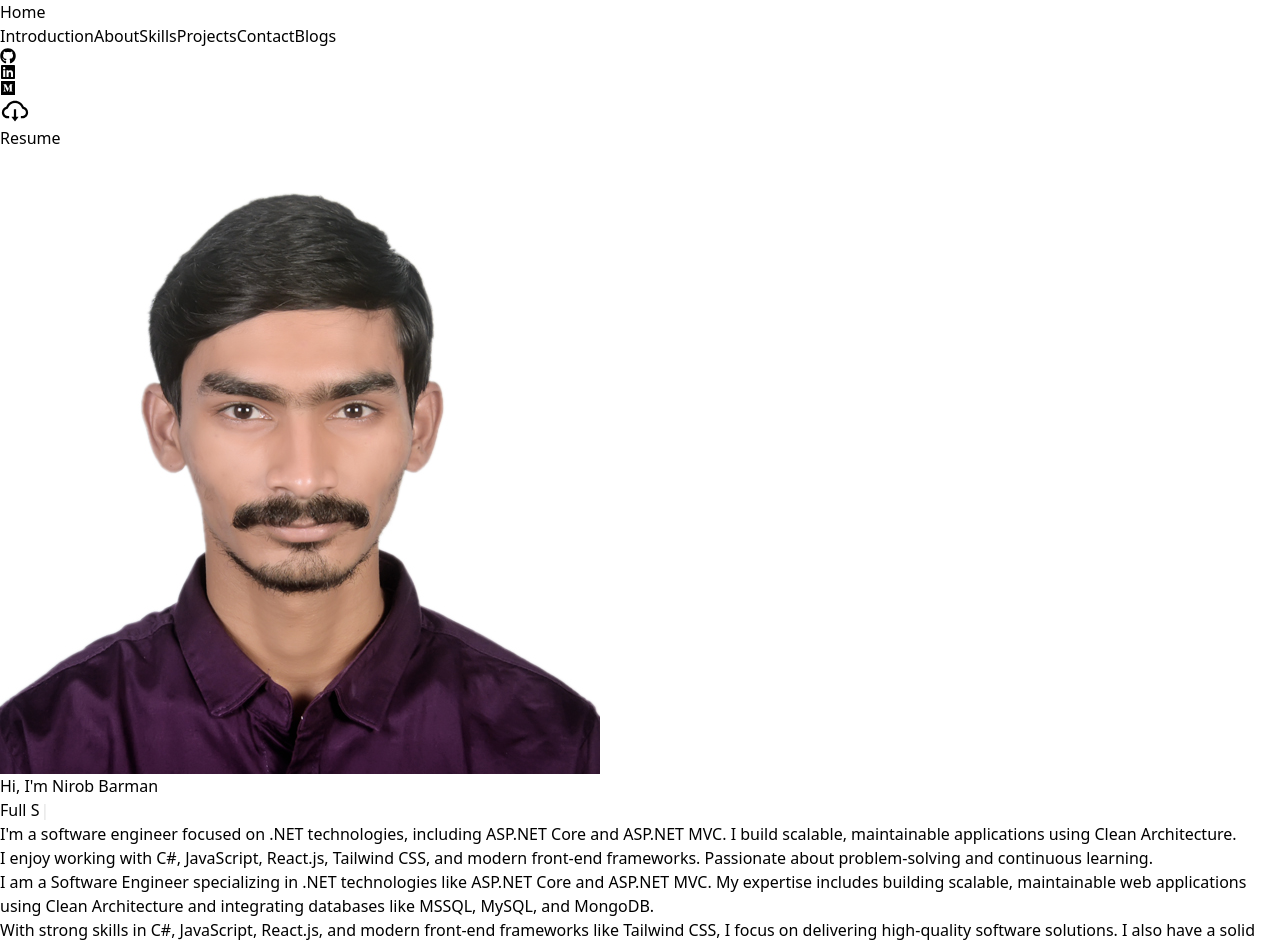
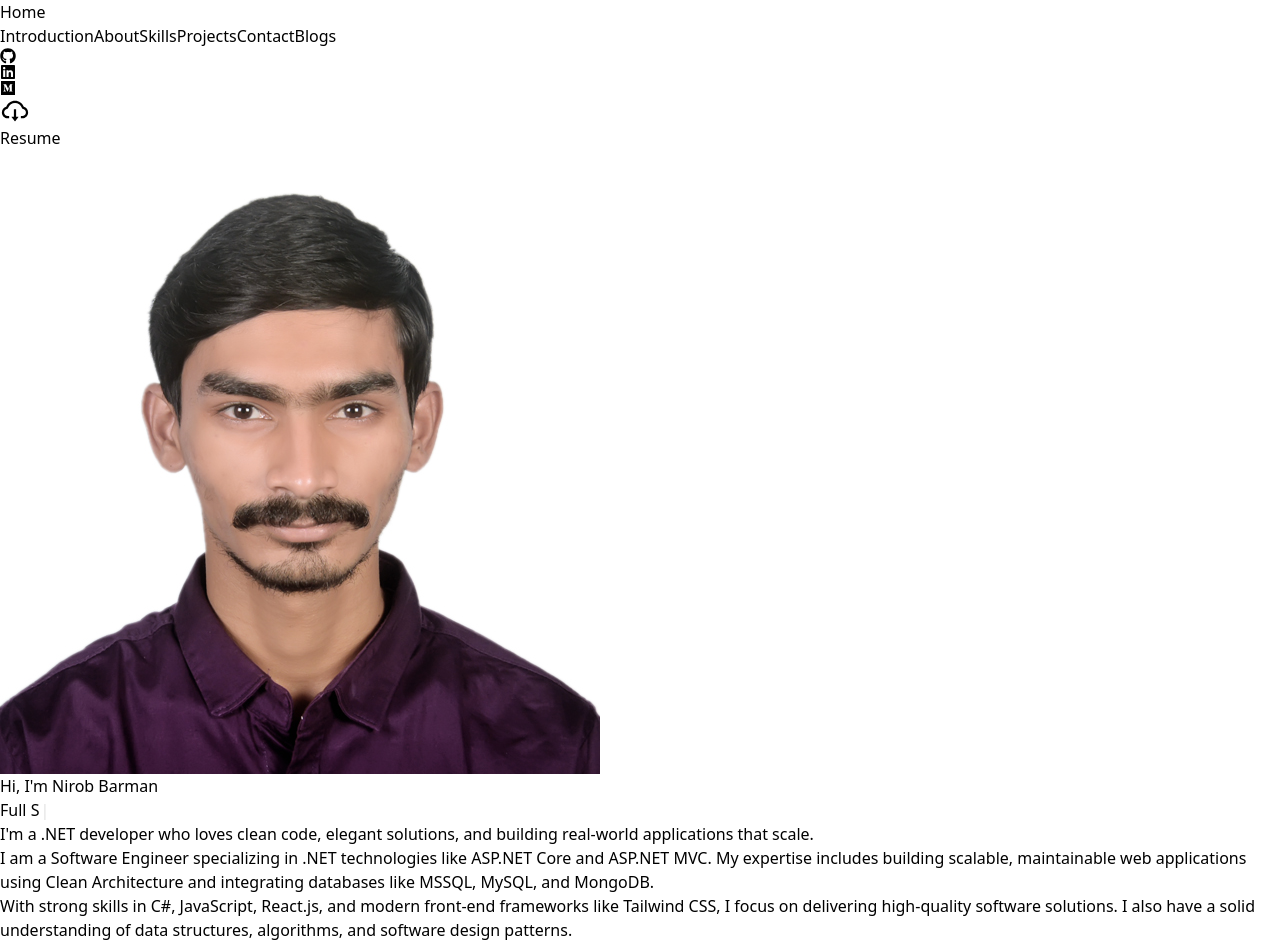
Before and after one commit to Nirob-Barman/MyPortfolio, a React (Vite) app: page / in a window 1280 px wide. Shown: the top 946 px of the page. Built offline with nearby package versions, Linux system fonts and the light colour scheme.

Commit message:
Introduction Update and Blog Navigation Added for small devices

```diff
--- a/src/Shared/Introduction.jsx
+++ b/src/Shared/Introduction.jsx
@@ -31,12 +31,10 @@
                 </div>
 
                 <p className="text-base text-gray-700 mt-6">
-                    I'm a software engineer focused on .NET technologies, including ASP.NET Core and ASP.NET MVC. I build scalable, maintainable applications using Clean Architecture.
+                    I'm a .NET developer who loves clean code, elegant solutions, and building real-world applications that scale.
                 </p>
 
-                <p className="text-base text-gray-700 mt-4">
-                    I enjoy working with C#, JavaScript, React.js, Tailwind CSS, and modern front-end frameworks. Passionate about problem-solving and continuous learning.
-                </p>
+
             </div>
         </div>
     );
--- a/src/Shared/NavBar.jsx
+++ b/src/Shared/NavBar.jsx
@@ -91,9 +91,18 @@
                     <a href="#Skills" className="block text-white py-2 hover:text-gray-300">Skills</a>
                     <a href="#Projects" className="block text-white py-2 hover:text-gray-300">Projects</a>
                     <a href="#Contacts" className="block text-white py-2 hover:text-gray-300">Contact</a>
-                    <a href="https://github.com/Nirob-Barman" target="_blank" rel="noopener noreferrer" className="block text-white py-2 hover:text-gray-300">GitHub</a>
-                    <a href="https://www.linkedin.com/in/nirob-barman/" target="_blank" rel="noopener noreferrer" className="block text-white py-2 hover:text-gray-300">LinkedIn</a>
-                    <a href="https://medium.com/@nirob-barman" target="_blank" rel="noopener noreferrer" className="block text-white py-2 hover:text-gray-300">Medium</a>
+                    <Link to="/blogs" className="hover:text-gray-300">Blogs</Link>
+                    <div className="flex justify-start space-x-4 mt-4">
+                        <a href="https://github.com/Nirob-Barman" target="_blank" rel="noopener noreferrer" className="hover:text-gray-300 text-xl">
+                            <FaGithub />
+                        </a>
+                        <a href="https://www.linkedin.com/in/nirob-barman/" target="_blank" rel="noopener noreferrer" className="hover:text-gray-300 text-xl">
+                            <FaLinkedin />
+                        </a>
+                        <a href="https://medium.com/@nirob-barman" target="_blank" rel="noopener noreferrer" className="hover:text-gray-300 text-xl">
+                            <FaMedium />
+                        </a>
+                    </div>
                     <button onClick={handleDownload} className="flex items-center text-white py-2 mt-4 hover:text-gray-300">
                         <AiOutlineCloudDownload className="mr-1" size={30} />Resume
                     </button>
```
